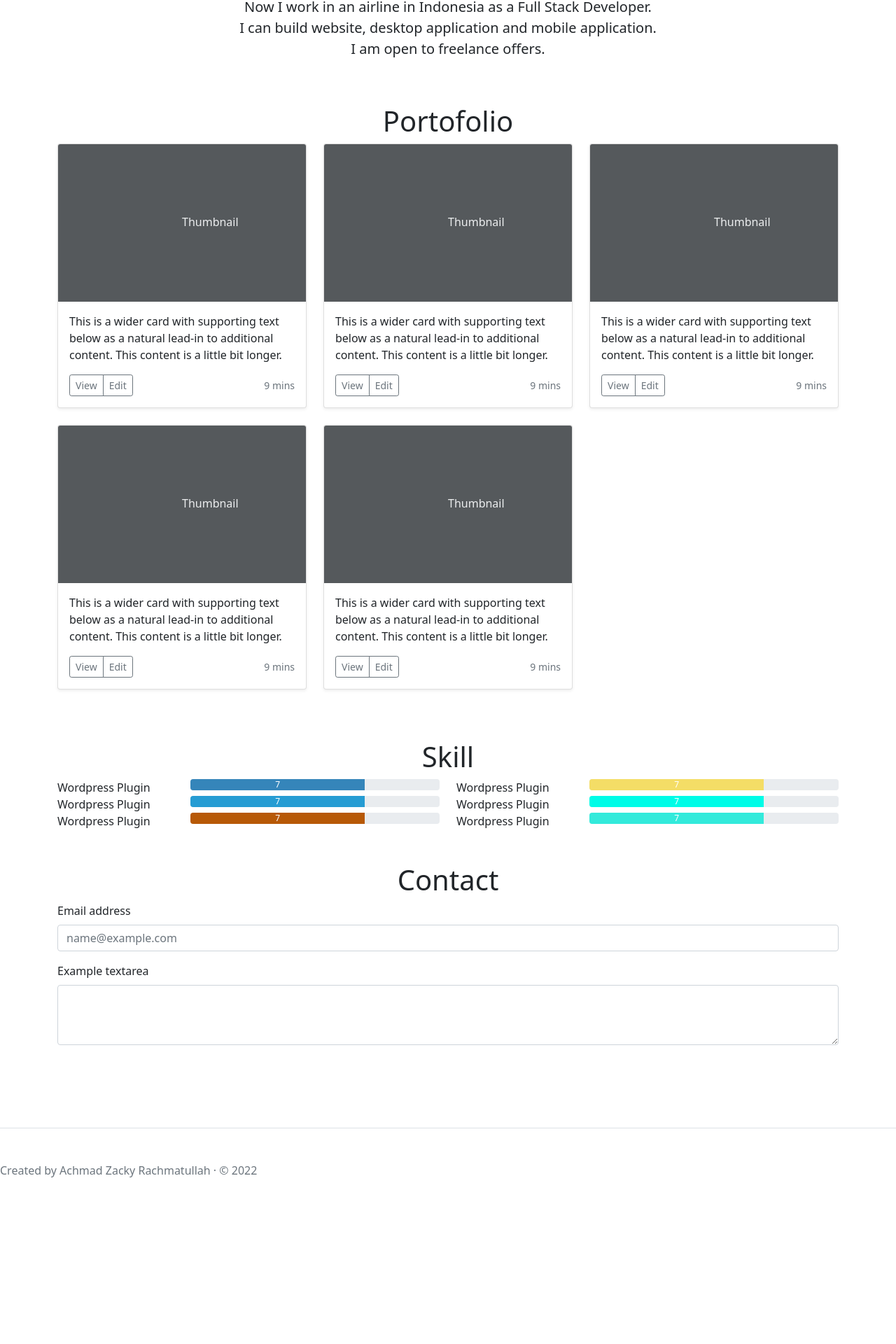
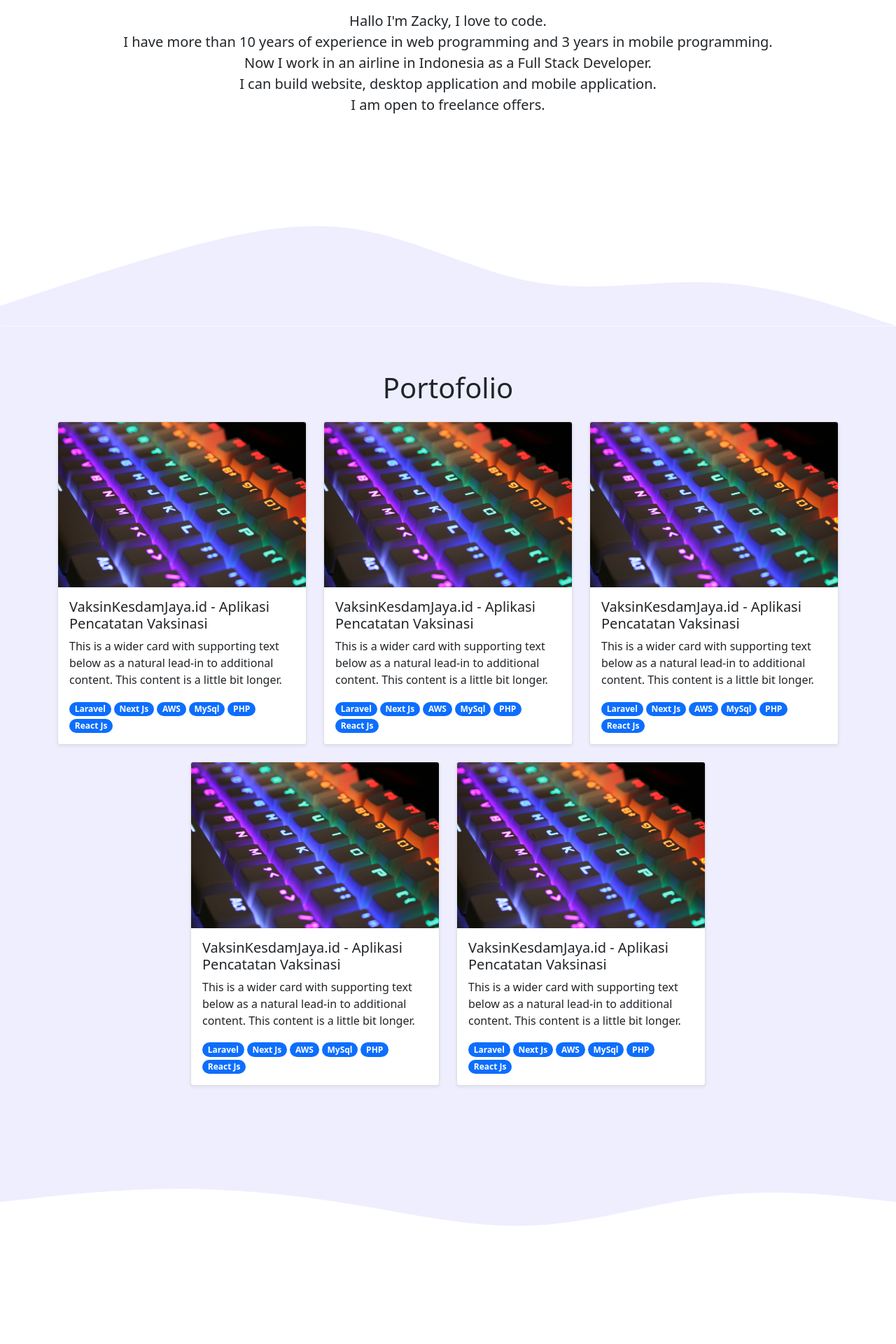
Before and after one commit to achmadzackyr/portofolic-frontend, a Next.js app: page /skills in a window 1280 px wide. Shown: the part 827-2747 px from the top of the page at 70% size. Before the commit the page ends 2559 px from the top, so only its background shows below. Built offline with nearby package versions, Linux system fonts and the light colour scheme; some icons are missing.

Commit message:
Tambah wave dan permak portofolio card

```diff
--- a/components/molecule/about.js
+++ b/components/molecule/about.js
@@ -2,9 +2,10 @@ import { Container, Row, Col } from 'react-bootstrap';
 
 function About({ children }) {
   return (
-    <Container id="about" className="mb-5">
-      <Row className="text-center">
-        <Col>
+    <section id="about" className="pt-5">
+      <Container className="pt-3">
+        <Row className="mb-3">
+          <Col className="text-center">
             <h1>About Me</h1>
           </Col>
         </Row>
@@ -14,6 +15,14 @@ function About({ children }) {
           </Col>
         </Row>
       </Container>
+      <svg xmlns="http://www.w3.org/2000/svg" viewBox="0 0 1440 320">
+        <path
+          fill="#c8c8ff4d"
+          fill-opacity="1"
+          d="M0,288L48,272C96,256,192,224,288,197.3C384,171,480,149,576,165.3C672,181,768,235,864,250.7C960,267,1056,245,1152,250.7C1248,256,1344,288,1392,304L1440,320L1440,320L1392,320C1344,320,1248,320,1152,320C1056,320,960,320,864,320C768,320,672,320,576,320C480,320,384,320,288,320C192,320,96,320,48,320L0,320Z"
+        ></path>
+      </svg>
+    </section>
   );
 }
 
--- a/components/molecule/contact.js
+++ b/components/molecule/contact.js
@@ -1,30 +1,46 @@
-import { Form, Container, Row, Col } from 'react-bootstrap';
+import { Form, Container, Row, Col, Button } from 'react-bootstrap';
 import { SocialMediaIconsReact } from 'social-media-icons-react';
 
 function Contact() {
   return (
-    <Container id="contact" className="mb-5">
-      <Row className="text-center">
-        <Col>
+    <section id="contact" className="pt-5" style={{ backgroundColor: '#c8c8ff4d' }}>
+      <Container className="pt-3">
+        <Row className="mb-3">
+          <Col className="text-center">
             <h1>Contact</h1>
           </Col>
         </Row>
-      <Row>
-        <Col>
+        <Row className="justify-content-center">
+          <Col md={8}>
             <Form>
-            <Form.Group className="mb-3" controlId="exampleForm.ControlInput1">
-              <Form.Label>Email address</Form.Label>
+              <Form.Group className="mb-3" controlId="fullname-contact">
+                <Form.Label>Full Name</Form.Label>
+                <Form.Control type="text" placeholder="input your name" />
+              </Form.Group>
+              <Form.Group className="mb-3" controlId="email-contact">
+                <Form.Label>Email Address</Form.Label>
                 <Form.Control type="email" placeholder="name@example.com" />
               </Form.Group>
-            <Form.Group className="mb-3" controlId="exampleForm.ControlTextarea1">
-              <Form.Label>Example textarea</Form.Label>
+              <Form.Group className="mb-3" controlId="message-contact">
+                <Form.Label>Message</Form.Label>
                 <Form.Control as="textarea" rows={3} />
               </Form.Group>
+              <Button variant="primary" type="submit">
+                Submit
+              </Button>
             </Form>
           </Col>
         </Row>
-      <Row>
+        <Row className="mt-5">
           <Col className="text-center d-flex justify-content-center">
+            <div className="mx-1">
+              <SocialMediaIconsReact
+                borderColor="rgba(0,0,0,0.10)"
+                icon="whatsapp"
+                url="https://some-website.com/my-social-media-url"
+                size="48"
+              />
+            </div>
             <div className="mx-1">
               <SocialMediaIconsReact
                 borderColor="rgba(0,0,0,0.10)"
@@ -69,6 +85,14 @@ function Contact() {
           </Col>
         </Row>
       </Container>
+      <svg xmlns="http://www.w3.org/2000/svg" viewBox="0 0 1440 320">
+        <path
+          fill="#5f5f5f"
+          fill-opacity="1"
+          d="M0,192L48,208C96,224,192,256,288,266.7C384,277,480,267,576,261.3C672,256,768,256,864,266.7C960,277,1056,299,1152,298.7C1248,299,1344,277,1392,266.7L1440,256L1440,320L1392,320C1344,320,1248,320,1152,320C1056,320,960,320,864,320C768,320,672,320,576,320C480,320,384,320,288,320C192,320,96,320,48,320L0,320Z"
+        ></path>
+      </svg>
+    </section>
   );
 }
 
--- a/components/molecule/portofolio-card.js
+++ b/components/molecule/portofolio-card.js
@@ -1,43 +1,26 @@
 import React from 'react';
+import Card from 'react-bootstrap/Card';
 
 function PortofolioCard() {
   return (
-    <div class="card shadow-sm mb-4">
-      <svg
-        class="bd-placeholder-img card-img-top"
-        width="100%"
-        height="225"
-        xmlns="http://www.w3.org/2000/svg"
-        role="img"
-        aria-label="Placeholder: Thumbnail"
-        preserveAspectRatio="xMidYMid slice"
-        focusable="false"
-      >
-        <title>Placeholder</title>
-        <rect width="100%" height="100%" fill="#55595c" />
-        <text x="50%" y="50%" fill="#eceeef" dy=".3em">
-          Thumbnail
-        </text>
-      </svg>
-
-      <div class="card-body">
-        <p class="card-text">
+    <Card className="shadow-sm mb-4">
+      <Card.Img variant="top" src="/project-thumbnail-default.jpg" alt="Project Thumbnail" />
+      <Card.Body>
+        <Card.Title>VaksinKesdamJaya.id - Aplikasi Pencatatan Vaksinasi</Card.Title>
+        <Card.Text>
           This is a wider card with supporting text below as a natural lead-in to additional
           content. This content is a little bit longer.
-        </p>
-        <div class="d-flex justify-content-between align-items-center">
-          <div class="btn-group">
-            <button type="button" class="btn btn-sm btn-outline-secondary">
-              View
-            </button>
-            <button type="button" class="btn btn-sm btn-outline-secondary">
-              Edit
-            </button>
-          </div>
-          <small class="text-muted">9 mins</small>
+        </Card.Text>
+        <div>
+          <span className="badge rounded-pill bg-primary me-1">Laravel</span>
+          <span className="badge rounded-pill bg-primary me-1">Next Js</span>
+          <span className="badge rounded-pill bg-primary me-1">AWS</span>
+          <span className="badge rounded-pill bg-primary me-1">MySql</span>
+          <span className="badge rounded-pill bg-primary me-1">PHP</span>
+          <span className="badge rounded-pill bg-primary me-1">React Js</span>
         </div>
-      </div>
-    </div>
+      </Card.Body>
+    </Card>
   );
 }
 
--- a/components/organism/portofolio.js
+++ b/components/organism/portofolio.js
@@ -3,13 +3,14 @@ import PortofolioCard from '../molecule/portofolio-card';
 
 function Portofolio() {
   return (
-    <Container id="portofolio" className="mb-5">
-      <Row>
+    <section id="portofolio" className="pt-5" style={{ backgroundColor: '#c8c8ff4d' }}>
+      <Container className="pt-3">
+        <Row className="mb-3">
           <Col className="text-center">
             <h1>Portofolio</h1>
           </Col>
         </Row>
-      <Row>
+        <Row className="justify-content-center">
           <Col md={4}>
             <PortofolioCard />
           </Col>
@@ -27,6 +28,14 @@ function Portofolio() {
           </Col>
         </Row>
       </Container>
+      <svg xmlns="http://www.w3.org/2000/svg" viewBox="0 0 1440 320">
+        <path
+          fill="#ffffff"
+          fill-opacity="1"
+          d="M0,160L48,154.7C96,149,192,139,288,138.7C384,139,480,149,576,165.3C672,181,768,203,864,197.3C960,192,1056,160,1152,149.3C1248,139,1344,149,1392,154.7L1440,160L1440,320L1392,320C1344,320,1248,320,1152,320C1056,320,960,320,864,320C768,320,672,320,576,320C480,320,384,320,288,320C192,320,96,320,48,320L0,320Z"
+        ></path>
+      </svg>
+    </section>
   );
 }
 
--- a/components/organism/skill.js
+++ b/components/organism/skill.js
@@ -1,10 +1,10 @@
 import { Container, Row, Col } from 'react-bootstrap';
-import randomColor from 'randomcolor';
 
 function Skill() {
   return (
-    <Container id="skill" className="mb-5">
-      <Row>
+    <section id="skill" className="pt-5">
+      <Container className="pt-3">
+        <Row className="mb-3">
           <Col className="text-center">
             <h1>Skill</h1>
           </Col>
@@ -18,7 +18,7 @@ function Skill() {
               <div
                 className="progress-bar"
                 role="progressbar"
-              style={{ width: `${7 * 10}%`, background: randomColor() }}
+                style={{ width: `${7 * 10}%` }}
                 aria-valuenow="7"
                 aria-valuemin="0"
                 aria-valuemax="10"
@@ -35,7 +35,7 @@ function Skill() {
               <div
                 className="progress-bar"
                 role="progressbar"
-              style={{ width: `${7 * 10}%`, background: randomColor() }}
+                style={{ width: `${7 * 10}%` }}
                 aria-valuenow="7"
                 aria-valuemin="0"
                 aria-valuemax="10"
@@ -52,7 +52,7 @@ function Skill() {
               <div
                 className="progress-bar"
                 role="progressbar"
-              style={{ width: `${7 * 10}%`, background: randomColor() }}
+                style={{ width: `${7 * 10}%` }}
                 aria-valuenow="7"
                 aria-valuemin="0"
                 aria-valuemax="10"
@@ -69,7 +69,7 @@ function Skill() {
               <div
                 className="progress-bar"
                 role="progressbar"
-              style={{ width: `${7 * 10}%`, background: randomColor() }}
+                style={{ width: `${7 * 10}%` }}
                 aria-valuenow="7"
                 aria-valuemin="0"
                 aria-valuemax="10"
@@ -86,7 +86,7 @@ function Skill() {
               <div
                 className="progress-bar"
                 role="progressbar"
-              style={{ width: `${7 * 10}%`, background: randomColor() }}
+                style={{ width: `${7 * 10}%` }}
                 aria-valuenow="7"
                 aria-valuemin="0"
                 aria-valuemax="10"
@@ -103,7 +103,7 @@ function Skill() {
               <div
                 className="progress-bar"
                 role="progressbar"
-              style={{ width: `${7 * 10}%`, background: randomColor() }}
+                style={{ width: `${7 * 10}%` }}
                 aria-valuenow="7"
                 aria-valuemin="0"
                 aria-valuemax="10"
@@ -114,6 +114,14 @@ function Skill() {
           </Col>
         </Row>
       </Container>
+      <svg xmlns="http://www.w3.org/2000/svg" viewBox="0 0 1440 320">
+        <path
+          fill="#c8c8ff4d"
+          fill-opacity="1"
+          d="M0,64L48,96C96,128,192,192,288,202.7C384,213,480,171,576,165.3C672,160,768,192,864,186.7C960,181,1056,139,1152,117.3C1248,96,1344,96,1392,96L1440,96L1440,320L1392,320C1344,320,1248,320,1152,320C1056,320,960,320,864,320C768,320,672,320,576,320C480,320,384,320,288,320C192,320,96,320,48,320L0,320Z"
+        ></path>
+      </svg>
+    </section>
   );
 }
 
--- a/pages/[username].js
+++ b/pages/[username].js
@@ -44,7 +44,7 @@ function MyPortofolio(props) {
   return (
     <>
       <header>
-        <PortofolioNavbar bgColor={'rgba(95, 95, 95, 0.5)'} textColor="white" />
+        <PortofolioNavbar bgColor={'#5f5f5f'} textColor="white" />
       </header>
       <main className={styles.body}>
         <Jumbotron
@@ -64,8 +64,8 @@ function MyPortofolio(props) {
         <Skill />
         <Contact />
       </main>
-      <footer className="pt-5 my-5 text-muted border-top">
-        Created by Achmad Zacky Rachmatullah &middot; &copy; 2022
+      <footer className="pb-5 text-center" style={{ backgroundColor: '#5f5f5f', color: 'white' }}>
+        Portofolic - Made By IT Worker For IT Worker &middot; &copy; 2022
       </footer>
     </>
   );
```
Also changed, not shown: public/project-thumbnail-default.jpg (added). Lines whose indentation alone changed are shown as unchanged.
